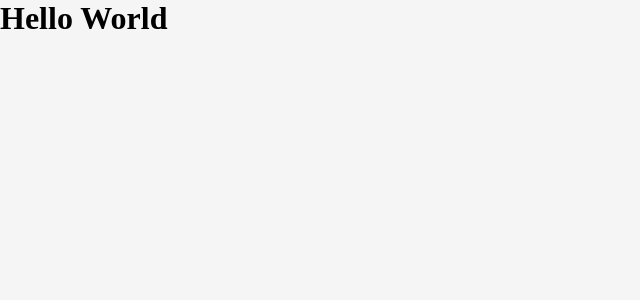
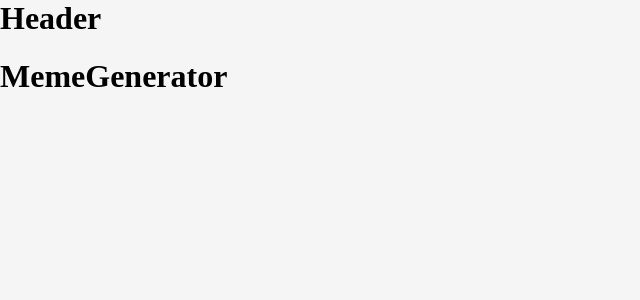
Before and after one commit to Rapha-Y/My_React_Studies, a React (Create React App) app in the folder react_basics/: page / in a window 1280 px wide. Shown: the top 300 px of the page, without its empty margins (0-640 px from the left). Built offline with nearby package versions, Linux system fonts and the light colour scheme.

Commit message:
added core components

```diff
--- a/react_basics/src/App.js
+++ b/react_basics/src/App.js
@@ -1,8 +1,14 @@
 import React from 'react'
+
+import Header from './components/Header'
+import MemeGenerator from './components/MemeGenerator'
 
 function App() {
     return (
-        <h1>Hello World</h1>
+        <div>
+            <Header />
+            <MemeGenerator />
+        </div>
     )
 }
 
--- /dev/null
+++ b/react_basics/src/components/Header.js
@@ -0,0 +1,11 @@
+import React from 'react'
+
+function Header() {
+    return (
+        <h1>
+            Header
+        </h1>
+    )
+}
+
+export default Header
--- /dev/null
+++ b/react_basics/src/components/MemeGenerator.js
@@ -0,0 +1,16 @@
+import React from 'react'
+
+class MemeGenerator extends React.Component {
+    constructor() {
+        super()
+        this.state = {}
+    }
+
+    render() {
+        return (
+            <h1>MemeGenerator</h1>
+        )
+    }
+}
+
+export default MemeGenerator
```
